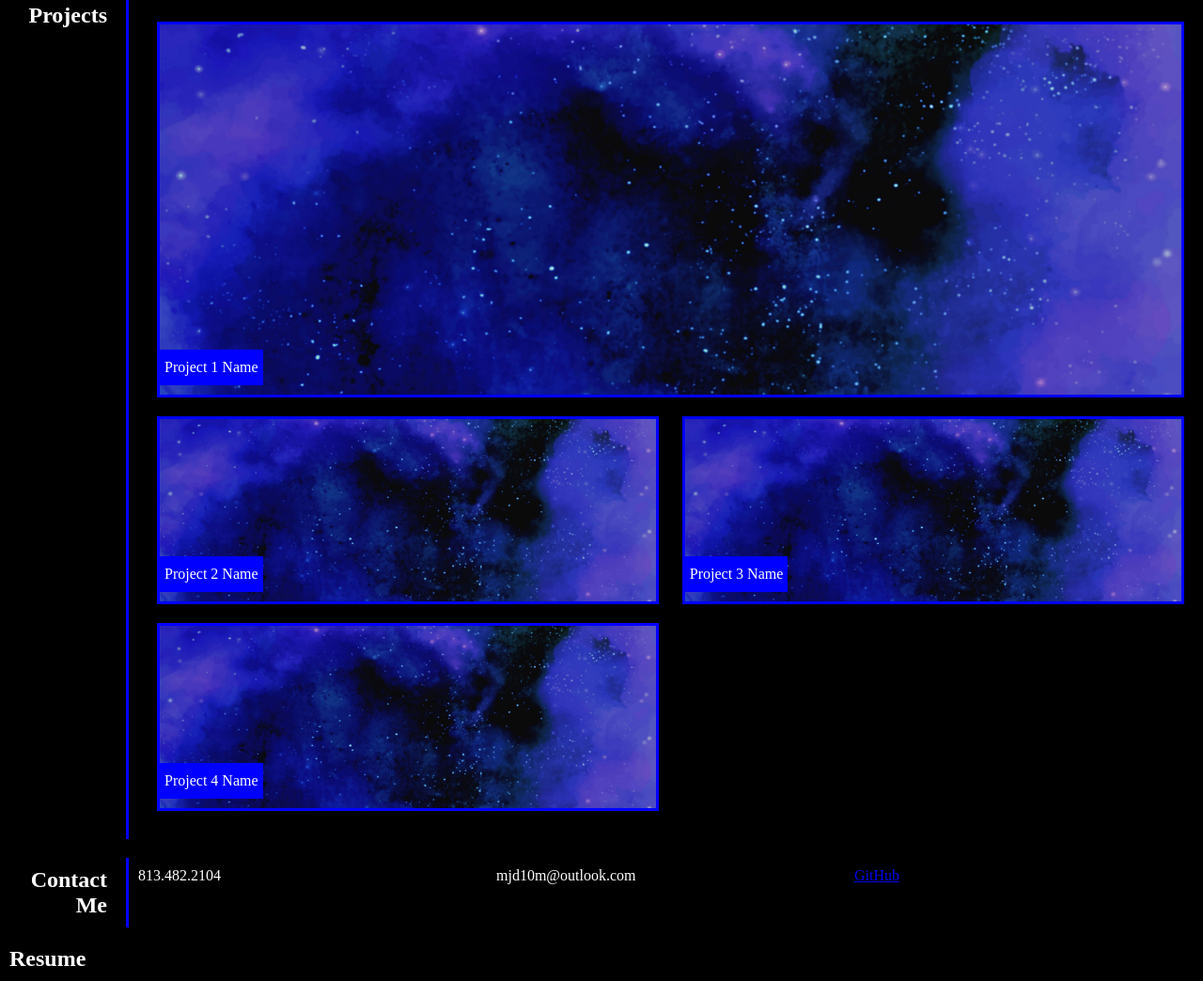
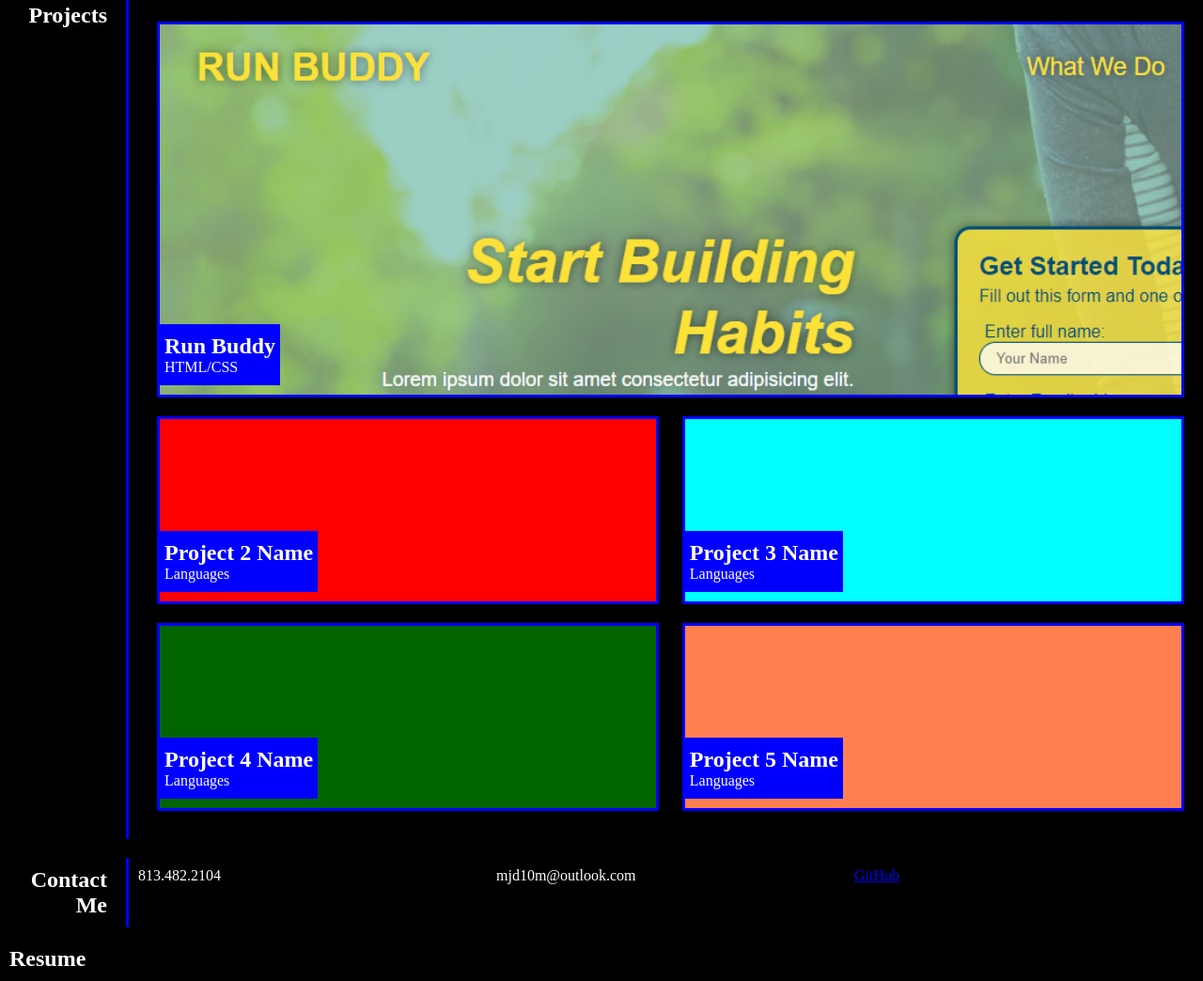
Before and after one commit to mjd10m/Michael-Portfolio-Page, a plain HTML site: page index.html in a window 1280 px wide. Shown: the part 566-1610 px from the top of the page at 94% size. Drawn offline with Linux system fonts and the light colour scheme.

Commit message:
Project section styling

```diff
--- a/assets/css/style.css
+++ b/assets/css/style.css
@@ -81,12 +81,6 @@ header nav ul li a:hover {
     padding: 10px 10px;
     flex: 1;
 }
-/*.jj6 p {
-    width: 50%;
-    text-align: left;
-    padding-left:10px
-}*/
-
 .jj6img img {
     height: 200px;
     width: 250px;
@@ -99,16 +93,14 @@ header nav ul li a:hover {
     justify-content: space-between;
 }
 .jj8 {
-    background-image: url("../images/blue-galaxy-watercolor-background.jpg");
-    background-size: cover;
-    background-position: center;
-    background-attachment: fixed;
-    background-position: 100%;
     height: 200px;
     width: 48%;
     border: 3px solid blue;
     margin: 10px;
     position: relative;
+    background-size: cover;
+    background-position: left;
+    background-attachment: scroll;
 }
 .hundred {
     width: 100%;
@@ -119,4 +111,33 @@ header nav ul li a:hover {
     bottom: 10px;
     background-color: blue;
     padding: 10px 5px;
+    font-weight: bold;
+    font-size: 24px;
 }
+.jj9 p {
+    font-weight: normal;
+    font-size: 16px;
+}
+.project-1-img {
+    background-color:darkmagenta;
+    background-image: url("../images/Run-buddy.png");
+}
+.project-2-img {
+    background-color: red;
+    background-image: url("");
+}
+.project-3-img {
+    background-color: aqua;
+    background-image: url("");
+
+}
+.project-4-img {
+    background-color: darkgreen;
+    background-image: url("");
+
+}
+.project-5-img {
+    background-color: coral;
+    background-image: url("");
+
+}
--- a/index.html
+++ b/index.html
@@ -52,24 +52,34 @@
         </div>
         <div class="jj6">
             <div class="jj7"><!--flex/-->
-                <div class="jj8 hundred">
+                <div class="jj8 hundred project-1-img">
                     <div class="jj9">
-                        Project 1 Name
+                        Run Buddy
+                        <p>HTML/CSS</p>
                     </div>
                 </div>
-                <div class="jj8">
+                <div class="jj8 project-2-img">
                     <div class="jj9">
                         Project 2 Name
+                        <p>Languages</p>
                     </div>
                 </div>
-                <div class="jj8">
+                <div class="jj8 project-3-img">
                     <div class="jj9">
                         Project 3 Name
+                        <p>Languages</p>
                     </div>
                 </div>
-                <div class="jj8">
+                <div class="jj8 project-4-img">
                     <div class="jj9">
                         Project 4 Name
+                        <p>Languages</p>
+                    </div>
+                </div>
+                <div class="jj8 project-5-img">
+                    <div class="jj9">
+                        Project 5 Name
+                        <p>Languages</p>
                     </div>
                 </div>
             </div>
```
Also changed, not shown: assets/images/Run-buddy.png (added).
